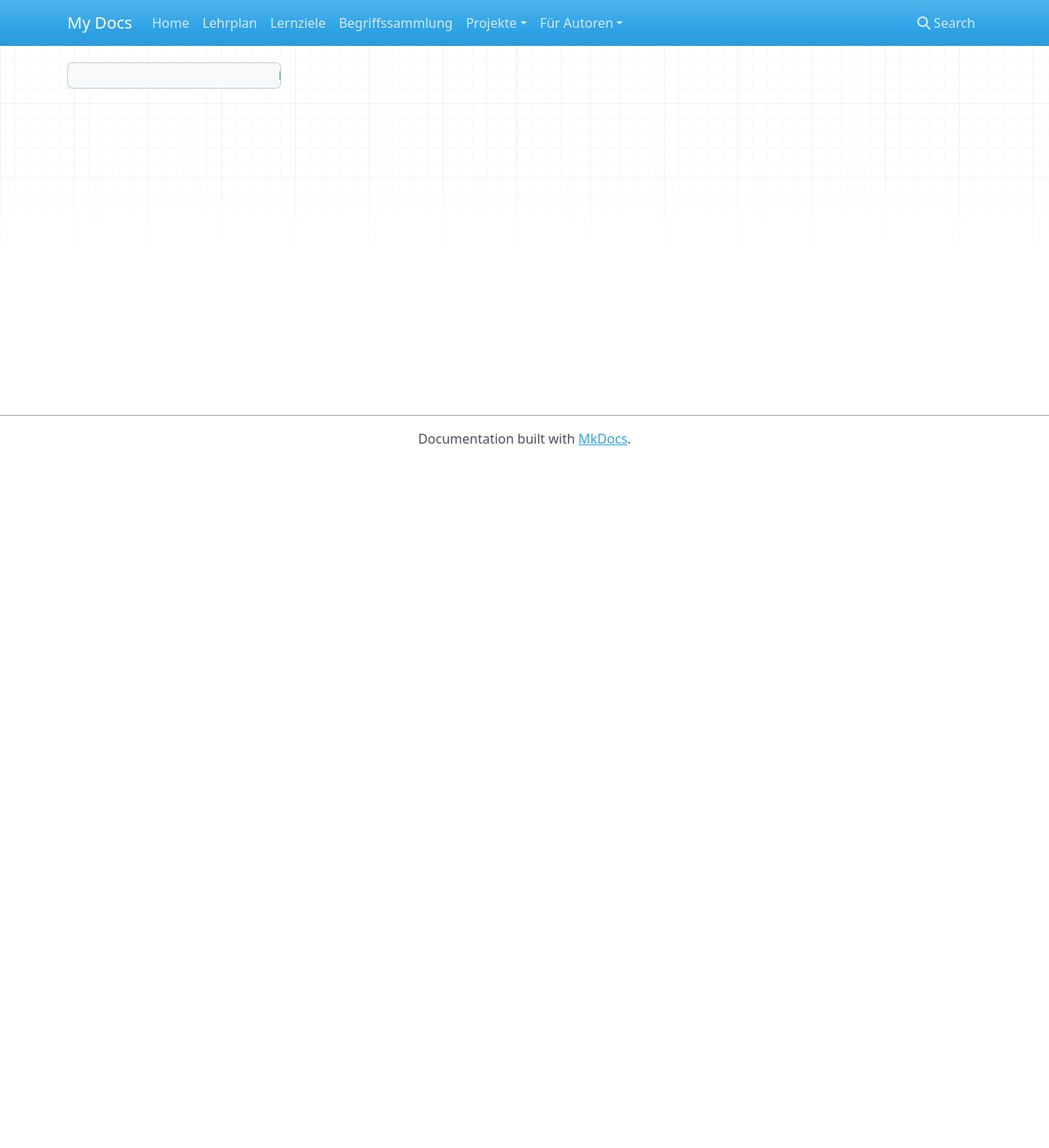
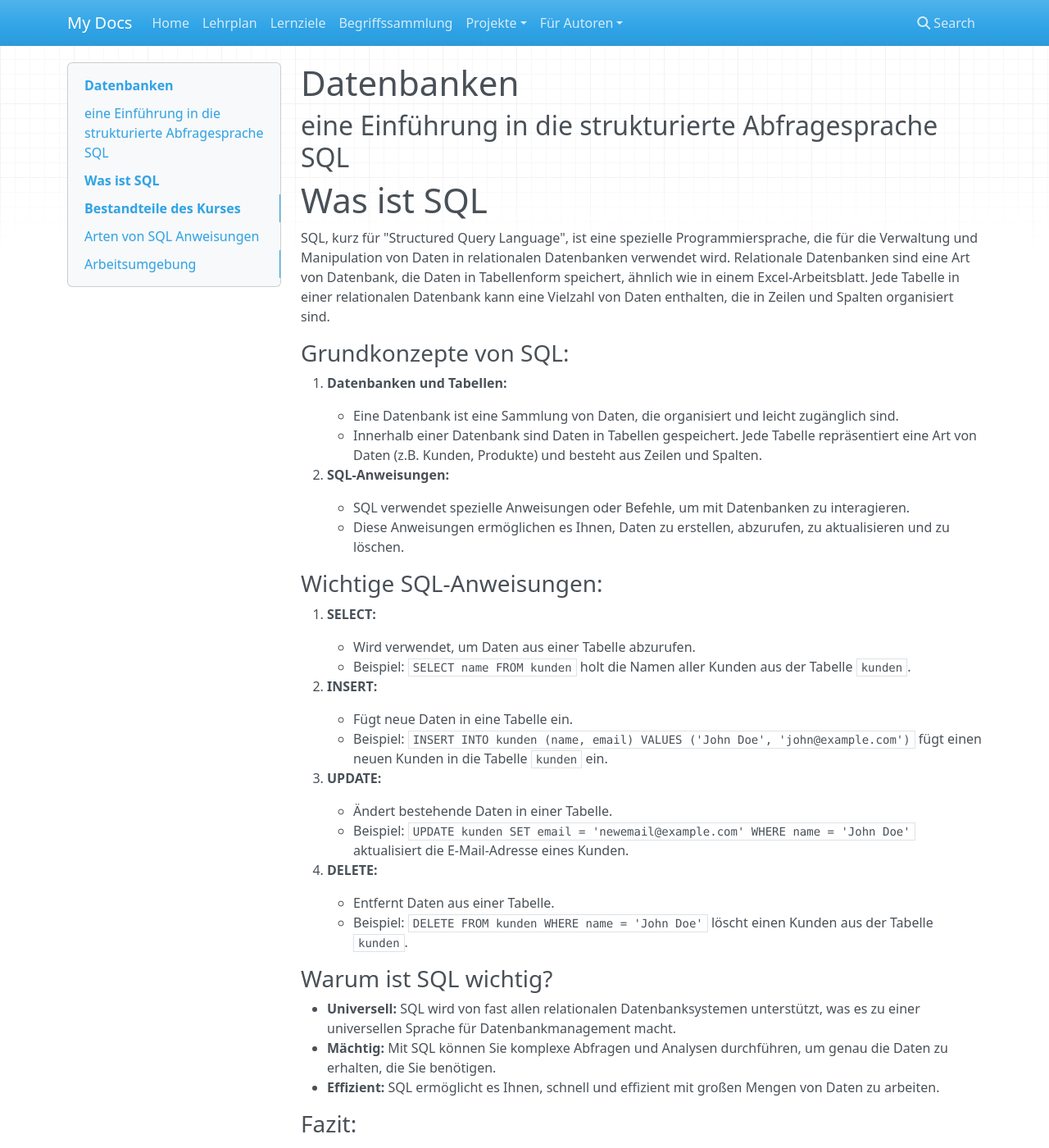
Before and after one commit to kevinsuelzle/Python_Wiki, an MkDocs documentation site: the page built from docs/lehrplan/datenbanken/datenbanken.md, in a window 1280 px wide and 1400 px high. Shown: the whole window at 82% size. Built offline with MkDocs 1.6.1, drawn with Linux system fonts in a browser that asks for light colours; nearby versions of some CDN libraries; some of the changed text lies outside the part shown.

```diff
--- a/docs/lehrplan/datenbanken/datenbanken.md
+++ b/docs/lehrplan/datenbanken/datenbanken.md
@@ -1 +1,60 @@
-#
+# Datenbanken
+
+## eine Einführung in die strukturierte Abfragesprache SQL
+
+# Was ist SQL
+
+SQL, kurz für "Structured Query Language", ist eine spezielle Programmiersprache, die für die Verwaltung und
+Manipulation von Daten in relationalen Datenbanken verwendet wird. Relationale Datenbanken sind eine Art von Datenbank,
+die Daten in Tabellenform speichert, ähnlich wie in einem Excel-Arbeitsblatt. Jede Tabelle in einer relationalen
+Datenbank kann eine Vielzahl von Daten enthalten, die in Zeilen und Spalten organisiert sind.
+
+### Grundkonzepte von SQL:
+
+1. **Datenbanken und Tabellen:**
+    - Eine Datenbank ist eine Sammlung von Daten, die organisiert und leicht zugänglich sind.
+    - Innerhalb einer Datenbank sind Daten in Tabellen gespeichert. Jede Tabelle repräsentiert eine Art von Daten (z.B.
+      Kunden, Produkte) und besteht aus Zeilen und Spalten.
+
+2. **SQL-Anweisungen:**
+    - SQL verwendet spezielle Anweisungen oder Befehle, um mit Datenbanken zu interagieren.
+    - Diese Anweisungen ermöglichen es Ihnen, Daten zu erstellen, abzurufen, zu aktualisieren und zu löschen.
+
+### Wichtige SQL-Anweisungen:
+
+1. **SELECT:**
+    - Wird verwendet, um Daten aus einer Tabelle abzurufen.
+    - Beispiel: `SELECT name FROM kunden` holt die Namen aller Kunden aus der Tabelle `kunden`.
+
+2. **INSERT:**
+    - Fügt neue Daten in eine Tabelle ein.
+    - Beispiel: `INSERT INTO kunden (name, email) VALUES ('John Doe', 'john@example.com')` fügt einen neuen Kunden in
+      die Tabelle `kunden` ein.
+
+3. **UPDATE:**
+    - Ändert bestehende Daten in einer Tabelle.
+    - Beispiel: `UPDATE kunden SET email = 'newemail@example.com' WHERE name = 'John Doe'` aktualisiert die
+      E-Mail-Adresse eines Kunden.
+
+4. **DELETE:**
+    - Entfernt Daten aus einer Tabelle.
+    - Beispiel: `DELETE FROM kunden WHERE name = 'John Doe'` löscht einen Kunden aus der Tabelle `kunden`.
+
+### Warum ist SQL wichtig?
+
+- **Universell:** SQL wird von fast allen relationalen Datenbanksystemen unterstützt, was es zu einer universellen
+  Sprache für Datenbankmanagement macht.
+- **Mächtig:** Mit SQL können Sie komplexe Abfragen und Analysen durchführen, um genau die Daten zu erhalten, die Sie
+  benötigen.
+- **Effizient:** SQL ermöglicht es Ihnen, schnell und effizient mit großen Mengen von Daten zu arbeiten.
+
+### Fazit:
+
+Für jeden, der in die Welt der Datenbanken und der Datenverwaltung einsteigt, ist SQL ein unverzichtbares Werkzeug. Es
+ist die Grundlage für das Verständnis, wie moderne Anwendungen Daten speichern, abrufen und verarbeiten. Mit SQL können
+Sie die Kraft relationaler Datenbanken nutzen, um komplexe Datenanforderungen effizient zu bewältigen.
+
+# Bestandteile des Kurses
+
+## [Arten von SQL Anweisungen](sql_types.md)
+## [Arbeitsumgebung](how_we_will_work.md)
```
Also changed, not shown: docs/lehrplan/datenbanken/how_we_will_work.md (added, +47 -0 lines), docs/lehrplan/datenbanken/sql_types.md (added, +10 -0 lines), docs/lehrplan/datenbanken/clean_ide.png (added), docs/lehrplan/datenbanken/img.png (added), docs/lehrplan/datenbanken/img_1.png (added), docs/lehrplan/datenbanken/img_2.png (added), docs/lehrplan/datenbanken/img_3.png (added), docs/lehrplan/datenbanken/img_4.png (added), 1 other file.
